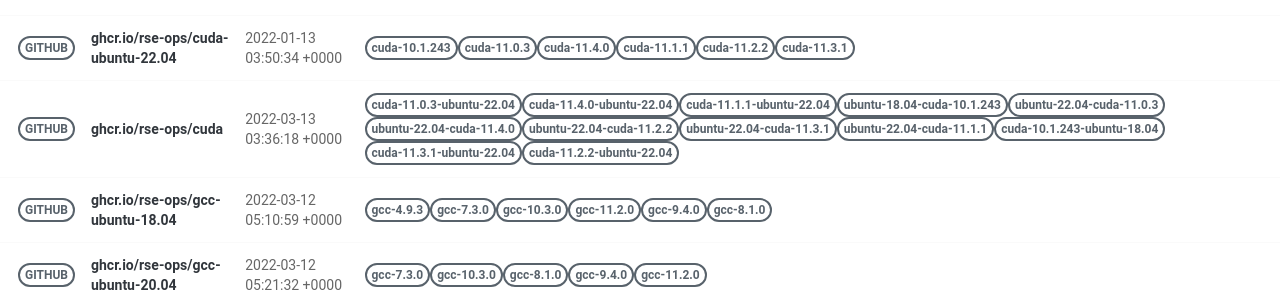
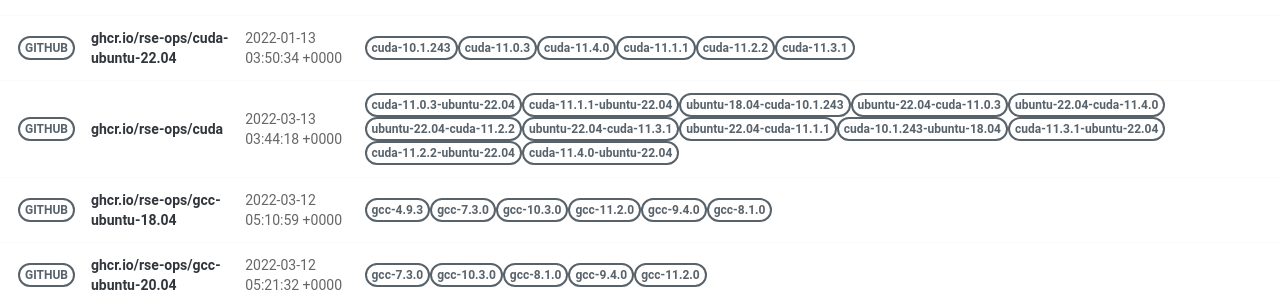
Before and after one commit to rse-ops/docker-images, a Jekyll site: the page built from pages/index.md, in a window 1280 px wide. Shown: the part 414-706 px from the top of the page. Built offline with Jekyll 4.4.1, drawn with Linux system fonts in a browser that asks for light colours; nearby versions of some CDN libraries; part of the change alters nothing that is shown.

Commit message:
Automated push to update library 2022-03-13

```diff
--- a/_library/ghcr.io-rse-ops-cuda.md
+++ b/_library/ghcr.io-rse-ops-cuda.md
@@ -1,7 +1,7 @@
 ---
 layout: container
 name: ghcr.io/rse-ops/cuda
-updated_at: 2022-03-13 03:36:18.867735
+updated_at: 2022-03-13 03:44:18.622645
 
 
 container_url: https://github.com/orgs/rse-ops/packages/container/package/cuda
@@ -9,9 +9,6 @@ versions:
  - tag: cuda-11.0.3-ubuntu-22.04
    dockerfile: https://github.com/rse-ops/docker-images/blob/main/ubuntu/cuda/Dockerfile
    manifest: https://crane.ggcr.dev/manifest/ghcr.io/rse-ops/cuda:cuda-11.0.3-ubuntu-22.04
- - tag: cuda-11.4.0-ubuntu-22.04
-   dockerfile: https://github.com/rse-ops/docker-images/blob/main/ubuntu/cuda/Dockerfile
-   manifest: https://crane.ggcr.dev/manifest/ghcr.io/rse-ops/cuda:cuda-11.4.0-ubuntu-22.04
  - tag: cuda-11.1.1-ubuntu-22.04
    dockerfile: https://github.com/rse-ops/docker-images/blob/main/ubuntu/cuda/Dockerfile
    manifest: https://crane.ggcr.dev/manifest/ghcr.io/rse-ops/cuda:cuda-11.1.1-ubuntu-22.04
@@ -42,5 +39,8 @@ versions:
  - tag: cuda-11.2.2-ubuntu-22.04
    dockerfile: https://github.com/rse-ops/docker-images/blob/main/ubuntu/cuda/Dockerfile
    manifest: https://crane.ggcr.dev/manifest/ghcr.io/rse-ops/cuda:cuda-11.2.2-ubuntu-22.04
+ - tag: cuda-11.4.0-ubuntu-22.04
+   dockerfile: https://github.com/rse-ops/docker-images/blob/main/ubuntu/cuda/Dockerfile
+   manifest: https://crane.ggcr.dev/manifest/ghcr.io/rse-ops/cuda:cuda-11.4.0-ubuntu-22.04
 
 ---
```
